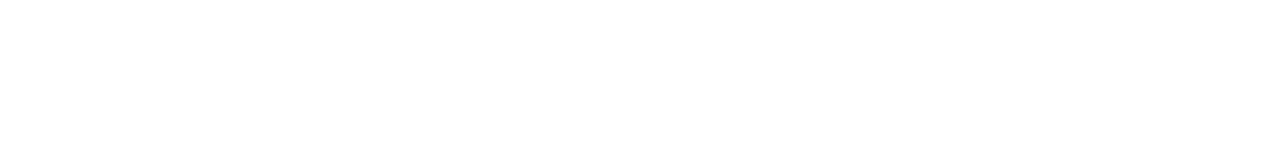
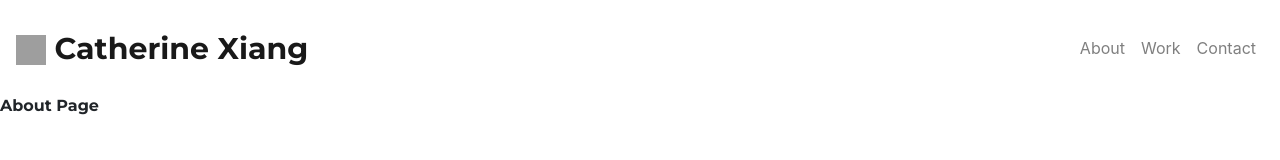
Before and after one commit to davidxiang101/testing, a plain HTML site: page project0/about.html in a window 1280 px wide. Drawn offline with nearby package versions, Linux system fonts and the light colour scheme; grey boxes are pictures that could not be loaded.

Commit message:
made simple sites for the about, work, and contact links

```diff
--- a/project0/about.html
+++ b/project0/about.html
@@ -0,0 +1,39 @@
+<!doctype html>
+<html lang="en">
+  <head>
+    <meta charset="utf-8">
+    <meta name="viewport" content="width=device-width, initial-scale=1, shrink-to-fit=no">
+
+    <link rel="stylesheet" href="https://stackpath.bootstrapcdn.com/bootstrap/4.5.0/css/bootstrap.min.css" integrity="sha384-9aIt2nRpC12Uk9gS9baDl411NQApFmC26EwAOH8WgZl5MYYxFfc+NcPb1dKGj7Sk" crossorigin="anonymous">
+    <link href="https://fonts.googleapis.com/css2?family=Montserrat:wght@700&display=swap" rel="stylesheet">
+    <link rel="stylesheet" href="styles.css">
+
+    <title>About</title>
+  </head>
+  <body>
+    <nav class="navbar navbar-expand-lg navbar-light bg-white">
+      <a class="navbar-brand" href="homepage.html">
+        <img src="https://toolkit4college.files.wordpress.com/2020/04/catherine-xiang-headshot.jpg?w=1024" width="30" height="30" class="d-inline-block align-middle" alt="" loading="lazy">
+        Catherine Xiang
+      </a>
+      <button class="navbar-toggler" type="button" data-toggle="collapse" data-target="#navbarText" aria-controls="navbarText" aria-expanded="false" aria-label="Toggle navigation">
+        <span class="navbar-toggler-icon"></span>
+      </button>
+      <div class="collapse navbar-collapse" id="navbarText">
+        <ul class="navbar-nav ml-auto">
+          <li class="nav-item">
+            <a class="nav-link" href="about.html">About</a>
+          </li>
+          <li class="nav-item">
+            <a class="nav-link" href="work.html">Work</a>
+          </li>
+          <li class="nav-item">
+            <a class="nav-link" href="contact.html">Contact</a>
+          </li>
+        </ul>
+      </div>
+    </nav>
+
+    <h1 class="text">About Page</h1>
+  </body>
+</html>
--- a/project0/styles.css
+++ b/project0/styles.css
@@ -128,7 +128,7 @@
 
 .enter-from-bottom{
   width: 100%;
-  height: 100%;
+  height: 101%;
   background: white;
   position: absolute;
   animation: enterFromBottom 2s;
```
Also changed, not shown: project0/contact.html (+39 -0 lines), project0/homepage.html (+1 -1 lines), project0/work.html (+39 -0 lines).
